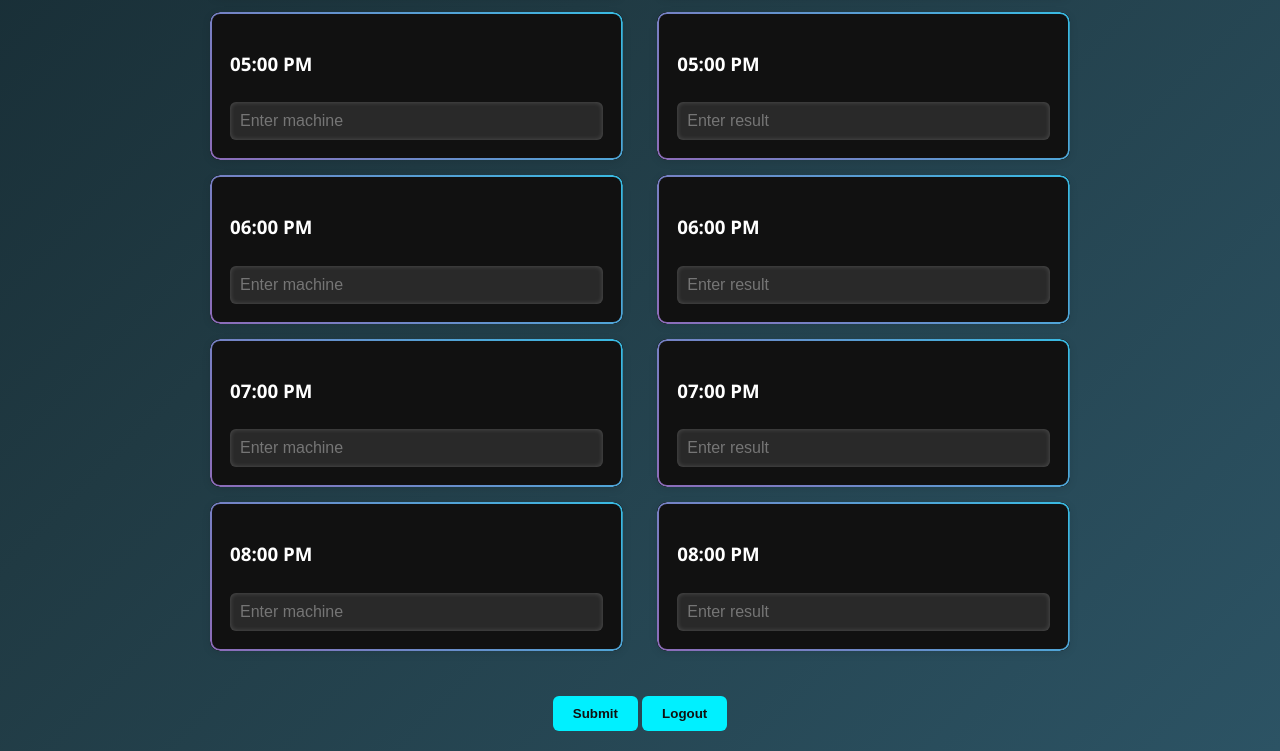
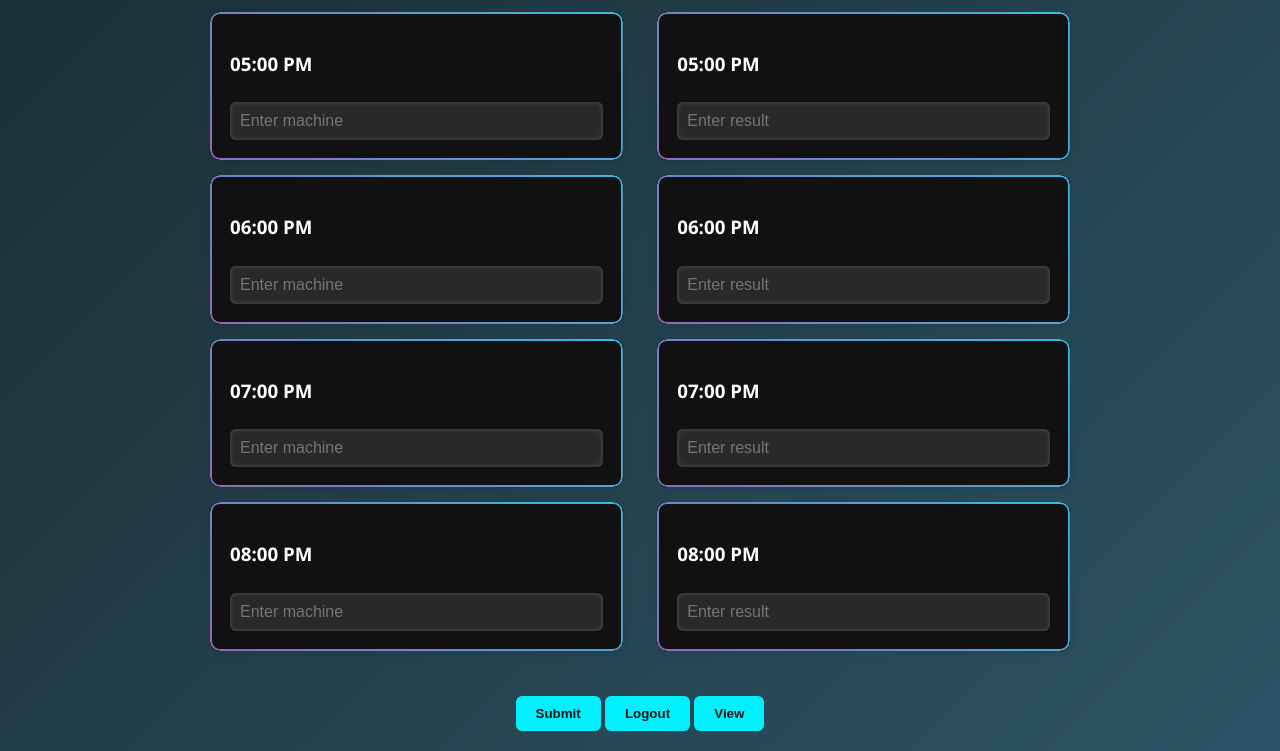
Before and after one commit to gopinathayyavu/dreammc, a plain HTML site: page admin.html in a window 1280 px wide. Shown: the part 866-1617 px from the top of the page. Drawn offline with Linux system fonts and the light colour scheme; no server answers.

Commit message:
view-page-link

```diff
--- a/admin.html
+++ b/admin.html
@@ -113,7 +113,8 @@
         }
 
         #submit-data-btn,
-        #logout-btn {
+        #logout-btn,
+        #view-btn {
             background: #00f0ff;
             color: #111;
             font-weight: bold;
@@ -124,9 +125,15 @@
         }
 
         #submit-data-btn:hover,
-        #logout-btn:hover {
+        #logout-btn:hover,
+        #view-btn:hover {
             background: #ff0080;
             color: #fff;
+        }
+
+        a {
+            text-decoration: none;
+            color: inherit;
         }
     </style>
     <script type="module" src="firebase-init.js" defer></script>
@@ -154,6 +161,7 @@
         <div style="text-align: center; margin-top: 20px;">
             <button id="submit-data-btn">Submit</button>
             <button id="logout-btn">Logout</button>
+            <a href="view.html"><button id="view-btn">View</button></a>
         </div>
     </div>
 </body>
```
Also changed, not shown: view.html (+0 -2 lines).
